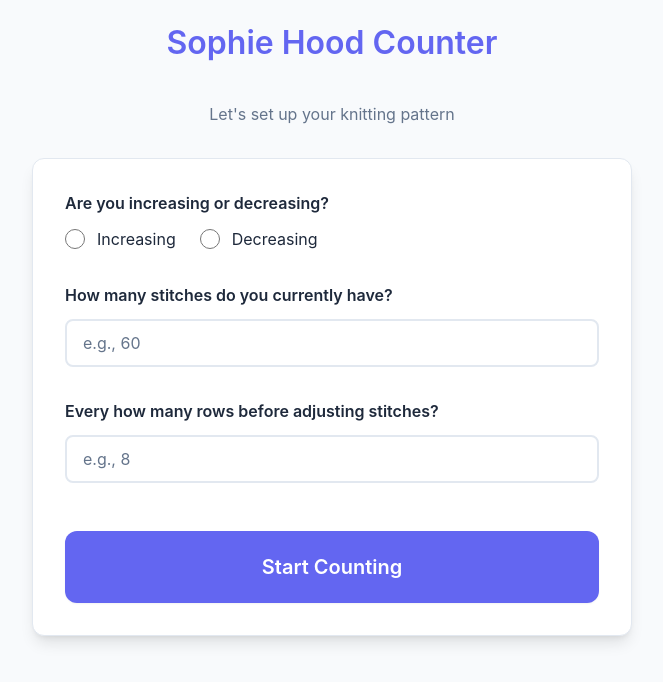
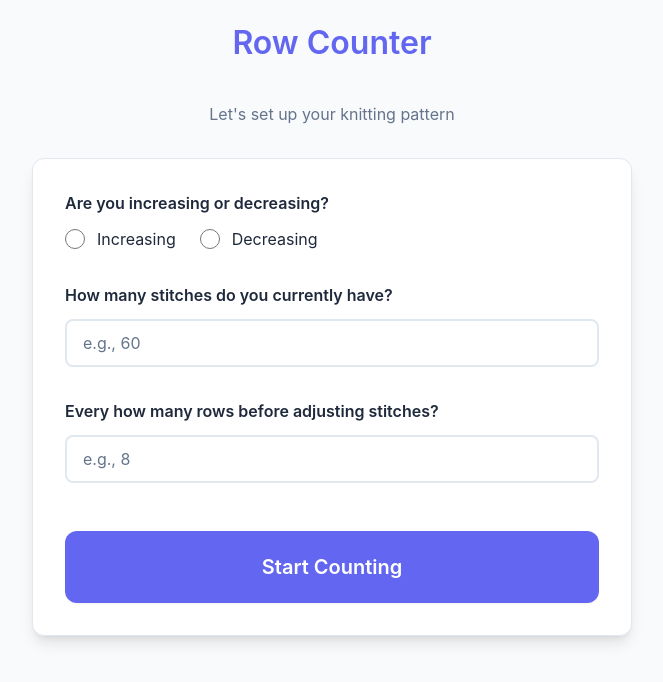
Before and after one commit to emma-frouin/row-counter, a React (Vite) app: page / in a window 1280 px wide. Shown: the top 682 px of the page, without its empty margins (308-971 px from the left). Built offline with nearby package versions, Linux system fonts and the light colour scheme.

Commit message:
Rename app to Row Counter

```diff
--- a/index.html
+++ b/index.html
@@ -4,9 +4,9 @@
     <meta charset="utf-8" />
     <meta name="viewport" content="width=device-width, initial-scale=1, maximum-scale=1, user-scalable=0" />
     <meta name="theme-color" content="#6366f1" />
-    <meta name="description" content="Sophie Hood Counter - A simple knitting row counter" />
+    <meta name="description" content="Row Counter - A simple knitting row counter" />
     <link rel="manifest" href="/manifest.webmanifest" />
-    <title>Sophie Hood Counter</title>
+    <title>Row Counter</title>
   </head>
   <body>
     <noscript>You need to enable JavaScript to run this app.</noscript>
--- a/package.json
+++ b/package.json
@@ -1,5 +1,5 @@
 {
-  "name": "sophie-hood-counter",
+  "name": "row-counter",
   "version": "1.0.0",
   "description": "A simple knitting row counter web app",
   "private": true,
--- a/src/screens/CounterScreen.jsx
+++ b/src/screens/CounterScreen.jsx
@@ -21,7 +21,7 @@ export function CounterScreen({ state, onAdvanceRow, onReset }) {
     <Layout>
       <div className="counter-screen">
         <div className="counter-screen__header">
-          <h1 className="counter-screen__title">Sophie Hood Counter</h1>
+          <h1 className="counter-screen__title">Row Counter</h1>
           <Button
             variant="secondary"
             size="small"
--- a/src/screens/SetupScreen.jsx
+++ b/src/screens/SetupScreen.jsx
@@ -48,7 +48,7 @@ export function SetupScreen({ onComplete }) {
   return (
     <Layout>
       <div className="setup-screen">
-        <h1 className="setup-screen__title">Sophie Hood Counter</h1>
+        <h1 className="setup-screen__title">Row Counter</h1>
         <p className="setup-screen__subtitle">Let's set up your knitting pattern</p>
 
         <Card>
--- a/src/storage/storageClient.js
+++ b/src/storage/storageClient.js
@@ -2,7 +2,7 @@
  * localStorage abstraction for counter state persistence.
  */
 
-const STORAGE_KEY = 'sophie_hood_counter_state';
+const STORAGE_KEY = 'row_counter_state';
 
 /**
  * Loads state from localStorage.
```
Also changed, not shown: public/manifest.webmanifest, 2 other files (tests, documents, lock files or other folders).
